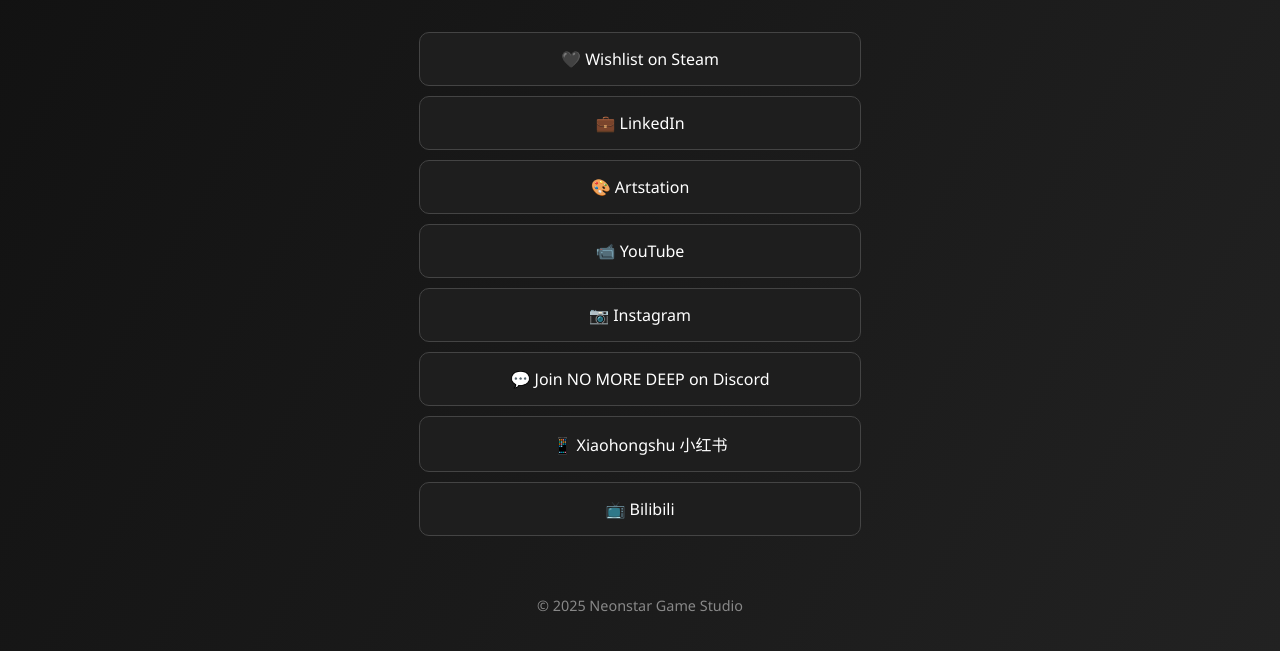
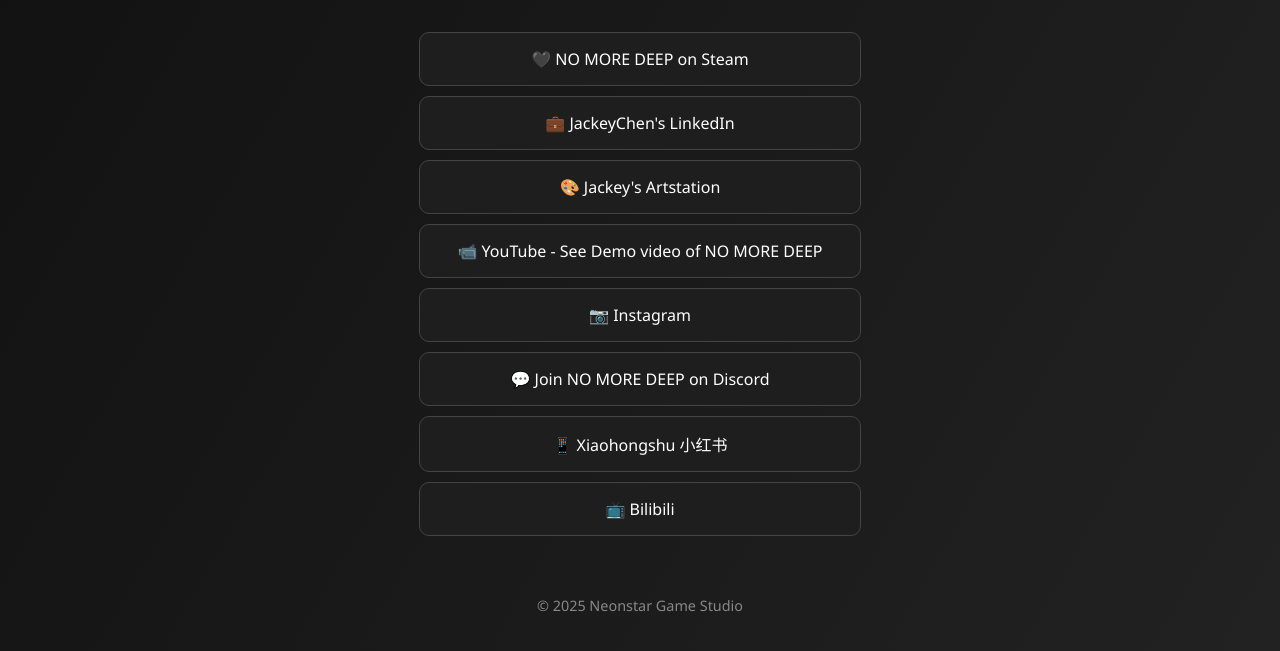
Before and after one commit to Jackey6666/Neonstar-Game-Studio, a plain HTML site: page index.html in a window 1280 px wide. Shown: the part 227-878 px from the top of the page. Drawn offline with Linux system fonts and the light colour scheme.

Commit message:
Update index.html

```diff
--- a/index.html
+++ b/index.html
@@ -55,10 +55,10 @@
   <h1>Neonstar Game Studio</h1>
   <p>Hi, weicome to this Linktree of the Neonstar Game Studio Game, I'm Jackey. Here is all the link you can know about me and my game. I'm the producer and developer of the first person horror game NO MORE DEEP. A UE5 generalist, A Technique Artist, An animator, A one-man-army game developer.</p>
 
-  <a class="link-button" href="https://store.steampowered.com/app/3434670/No_More_Deep/" target="_blank">🖤 Wishlist on Steam</a>
-  <a class="link-button" href="https://www.linkedin.com/in/jackey-chen-b275452ab" target="_blank">💼 LinkedIn</a>
-  <a class="link-button" href="https://www.artstation.com/jackeychen009" target="_blank">🎨 Artstation</a>
-  <a class="link-button" href="https://www.youtube.com/@JACKEYCHENGAME" target="_blank">📹 YouTube</a>
+  <a class="link-button" href="https://store.steampowered.com/app/3434670/No_More_Deep/" target="_blank">🖤 NO MORE DEEP on Steam</a>
+  <a class="link-button" href="https://www.linkedin.com/in/jackey-chen-b275452ab" target="_blank">💼 JackeyChen's LinkedIn</a>
+  <a class="link-button" href="https://www.artstation.com/jackeychen009" target="_blank">🎨 Jackey's Artstation</a>
+  <a class="link-button" href="https://www.youtube.com/@JACKEYCHENGAME" target="_blank">📹 YouTube - See Demo video of NO MORE DEEP</a>
   <a class="link-button" href="https://www.instagram.com/neonstar_game_studio/" target="_blank">📷 Instagram</a>
   <a class="link-button" href="https://discord.gg/2y72mhNe" target="_blank">💬 Join NO MORE DEEP on Discord</a>
   <a class="link-button" href="https://www.xiaohongshu.com/user/profile/5d3fb3030000000011034e5f" target="_blank">📱 Xiaohongshu 小红书</a>
```
